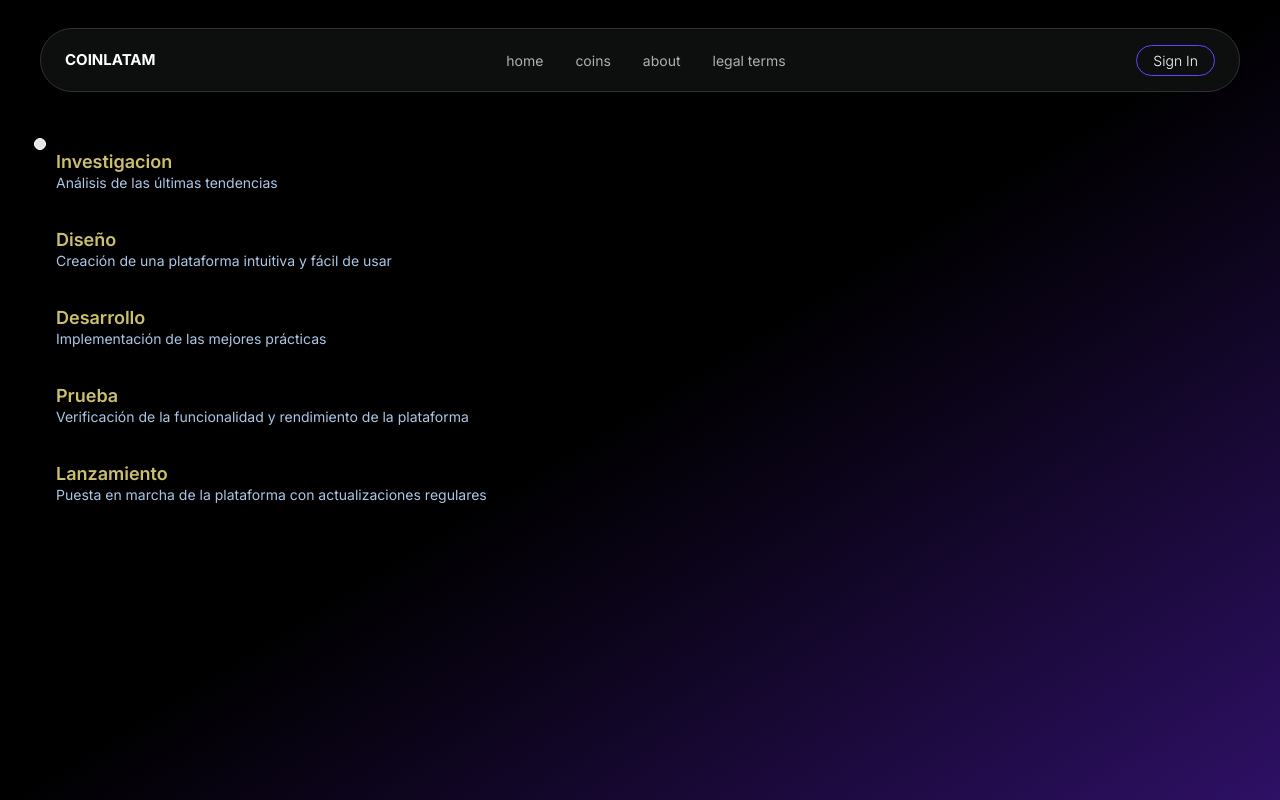
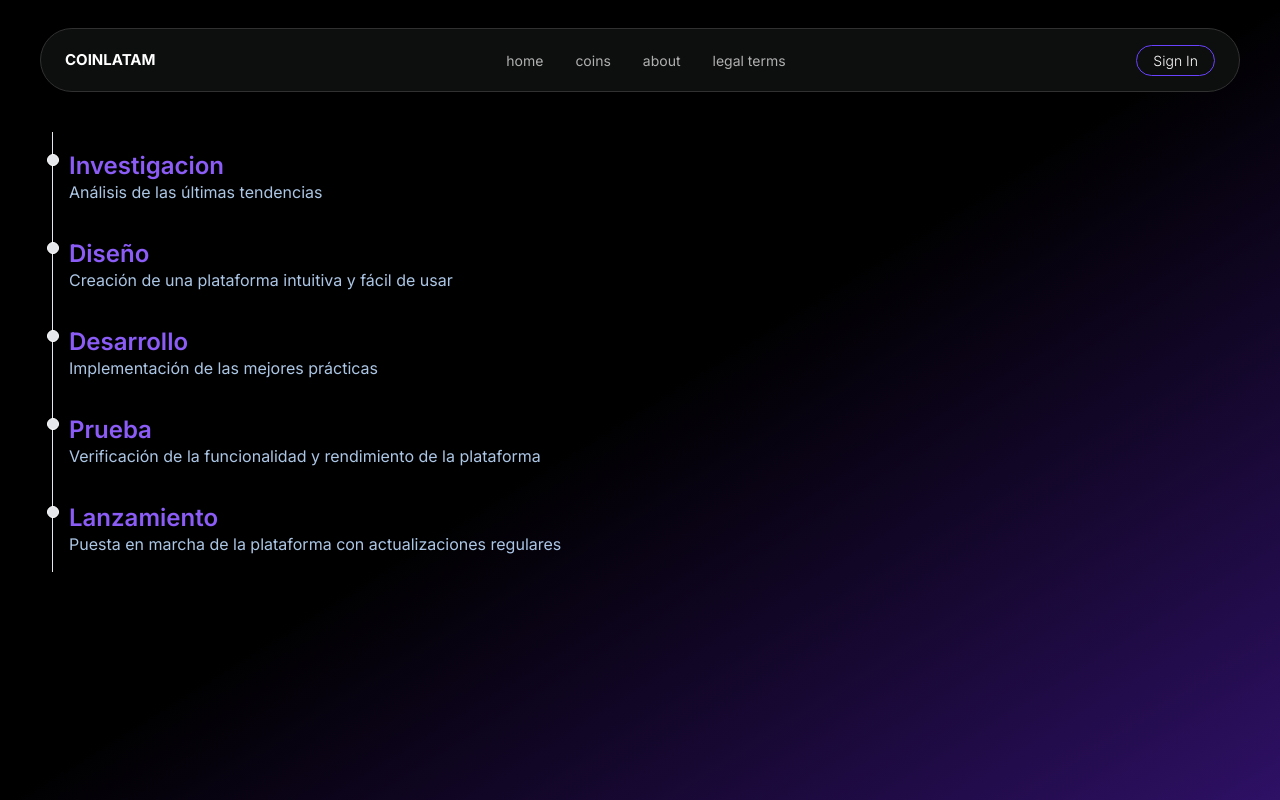
Before and after one commit to julianvidela/coin-latam, a Next.js app in the folder client/: page /pages/about in a window 1280 px wide. Built offline with nearby package versions, Linux system fonts and the light colour scheme; no server answers.

Commit message:
update loader

```diff
--- a/client/src/app/layout.js
+++ b/client/src/app/layout.js
@@ -1,27 +1,55 @@
+"use client"
 import { Inter } from "next/font/google";
 import "./globals.css";
 import Background from "@/components/ui/backGround";
 import NavBar from "@/components/navbar/navbar";
 import { Providers } from "./Providers";
+import { useState, useEffect } from "react";
+import { Loader } from ".//.//../components/ui/loader/loader";
+import { metadata } from "./metadata";
 
 const inter = Inter({ subsets: ["latin"] });
 
-export const metadata = {
-  title: "Create Next App",
-  description: "Generated by create next app",
+export default function RootLayout({ children }) {
+  const [loading, setLoading] = useState(true);
+
+  useEffect(() => {
+    const handleLoad = () => {
+      setLoading(false);
     };
 
-export default function RootLayout({ children }) {
+
+    window.addEventListener("load", handleLoad);
+
+
+    return () => window.removeEventListener("load", handleLoad);
+  }, []);
+
+    useEffect(() => {
+
+    const timer = setTimeout(() => {
+      setLoading(false);
+    }, 3000);
+
+    return () => clearTimeout(timer);
+  }, []);
+
+
   return (
     <html lang="en">
+      <head>
+        <title>{metadata.title}</title>
+        <meta name="description" content={metadata.description} />
+      </head>
       <body className={`${inter.className}`}>
-
+        {loading && <Loader />}
+        <div style={{ display: loading ? "none" : "block" }}>
           <Providers>
             <Background />
             <NavBar />
-
             {children}
           </Providers>
+        </div>
       </body>
     </html>
   );
--- /dev/null
+++ b/client/src/app/metadata.js
@@ -0,0 +1,5 @@
+// src/app/metadata.js
+export const metadata = {
+    title: "Create Next App",
+    description: "Generated by create next app",
+  };
--- a/client/src/app/pages/about/aboutSection.jsx
+++ b/client/src/app/pages/about/aboutSection.jsx
@@ -1,6 +1,5 @@
 import Spline from "@splinetool/react-spline"
 import Timeline from "./components/timeline";
-
 
 
 const aboutSection = () => {
--- a/client/src/app/pages/about/components/timeline.jsx
+++ b/client/src/app/pages/about/components/timeline.jsx
@@ -1,17 +1,18 @@
 import TimelineData from "./timelineData";
 
 const Timeline = () => (
-  <div className="relative">
+  <div className="relative border-s border-gray-200 ml-3 mt-6">
 
-    <div className="absolute w-3 h-3 bg-gray-200 rounded-full mt-1.5 -start-1.5 border border-white dark:border-gray-900 dark:bg-gray-700"></div>
+
     {TimelineData.map((data, index) => (
       <div className="p-4" key={index}>
+        <div className="absolute w-3 h-3 bg-gray-200 rounded-full mt-1.5 -start-1.5 border border-white dark:border-gray-900 dark:bg-gray-700"></div>
         <div className="flex items-center">
-          <h3 className="text-lg font-semibold text-yellow-200/80 dark:text-white">
+          <h3 className="text-[24px] font-semibold text-violet-500">
             {data.title}
           </h3>
         </div>
-        <p className="mb-1 text-sm font-normal leading-none text-blue-200/90 dark:text-gray-500">
+        <p className="mb-1 text-[16px] font-normal leading-none text-blue-200/90">
           {data.description}
         </p>
       </div>
--- a/client/src/components/navbar/profile/profile.css
+++ b/client/src/components/navbar/profile/profile.css
@@ -1,32 +1,28 @@
-
-
-
 :root {
   --primary: #000000;
   --background: #000000;
-    --secondary-bg: #0A0A0A;
+  --secondary-bg: #0a0a0a;
   --secondary-border: #242424;
-    --secondary-bg-hover: #1F1F1F;
-    --gray: #847F90;
+  --secondary-bg-hover: #1f1f1f;
+  --gray: #847f90;
   --gray-hover: #171717;
   --primary-hover: #555555;
-    --link-gray: #9B9B9B;
+  --link-gray: #9b9b9b;
   --navigation-bg: #020202;
-    --link-gray-hover: #1F1F1F;
-    --gray: #E1E1E1;
-    --gray-border: #2E2E2E;
+  --link-gray-hover: #1f1f1f;
+  --gray: #e1e1e1;
+  --gray-border: #2e2e2e;
   --dropdown-bg: #010101;
-    --tab-bg: #1F1F1F;
-    --white: #FCFCFC;
+  --tab-bg: #1f1f1f;
+  --white: #fcfcfc;
   --navbar-height: 64px;
-    --primary-bg: #EDEDED;
-    --primary-bg-hover: #CCCCCC;
-    --primary-text: #0E0E0E;
+  --primary-bg: #ededed;
+  --primary-bg-hover: #cccccc;
+  --primary-text: #0e0e0e;
 }
 
 body {
-    font-family: 'Open Sans',
-    sans-serif;
+  font-family: "Open Sans", sans-serif;
   font-size: 16px;
   background: var(--background);
 }
@@ -48,8 +44,7 @@ body {
   height: var(--navbar-height);
   padding: 0 1rem;
   align-items: center;
-    box-shadow: 0 1px 0 0
-        rgba(0, 0, 0, .1);
+  box-shadow: 0 1px 0 0 rgba(0, 0, 0, 0.1);
 }
 
 .menu__bar {
@@ -63,7 +58,6 @@ body {
   align-items: center;
 }
 
-
 .navigation {
   margin-left: 1rem;
   display: flex;
@@ -71,10 +65,9 @@ body {
   list-style-type: none;
   align-items: center;
   gap: 1rem;
-
 }
 
-.navigation>li {
+.navigation > li {
   display: flex;
   position: relative;
   cursor: pointer;
@@ -82,30 +75,26 @@ body {
   min-height: 2.25rem;
 }
 
-.navigation>li>a {
+.navigation > li > a {
   color: var(--link-gray);
   font-size: 0.875rem;
   text-decoration: none;
   transition: all 0.3s ease;
 }
 
-.navigation>li>a:hover {
+.navigation > li > a:hover {
   color: var(--white);
 }
 
-
-
-
-.navigation>li:hover .dropdown,
-.navigation>li:focus-within .dropdown {
+.navigation > li:hover .dropdown,
+.navigation > li:focus-within .dropdown {
   display: block;
 }
 
 @keyframes fadeIn {
   from {
     opacity: 0;
-        transform: scale(0.99)
-        translateY(-0.7em);
+    transform: scale(0.99) translateY(-0.7em);
     transform-origin: top;
   }
   to {
@@ -118,7 +107,7 @@ body {
   position: absolute;
   top: 0;
 
-    right:-60% ;
+  right: -60%;
   padding-top: 3.75rem;
 }
 
@@ -134,17 +123,12 @@ body {
   animation: fadeIn 0.2s ease-in-out;
 }
 
-
-
-
 .list-items-with-description li svg {
   stroke: var(--white);
   stroke-width: 1px;
   width: 1.5rem;
   height: 1.5rem;
 }
-
-
 
 .item-title p {
   font-size: 0.7rem;
@@ -155,8 +139,6 @@ body {
 .list-items-with-description li:hover p {
   color: var(--white);
 }
-
-
 
 .secondary {
   background: none;
@@ -178,9 +160,7 @@ body {
 }
 
 .primary:hover {
-    background: var(
-        --primary-bg-hover
-    );
+  background: var(--primary-bg-hover);
 }
 
 .burger-menu {
@@ -191,10 +171,6 @@ body {
   background: transparent;
 }
 
-
-
-@media (min-width: 1024px) {
-    .lg\: {
-      /* Estilos para pantallas grandes */
+.profile_img_container img:hover + .profile_img_container .hover_anim{
+    background-color: #ffffff;
 }
-  }
--- a/client/src/components/navbar/profile/profile.jsx
+++ b/client/src/components/navbar/profile/profile.jsx
@@ -1,21 +1,20 @@
 "use client";
+
 import FlagAndCurrency from "@/components/ui/flagcurrency/flagComponent";
 import "./profile.css";
 import { signIn, useSession, signOut } from "next-auth/react";
+import css from "./profile.module.css";
+
 const Profile = () => {
   const { data: session } = useSession();
   return (
     <div className="">
       {session?.user ? (
         <ul className="navigation hide">
-          <li className="">
-
-              <img
-                src={session.user.image}
-                alt="user avatar"
-                className="w-6 h-6 md:w-7 md:h-7 rounded-full"
-              />
-
+          <li>
+            <div className={css.profile_img_wrap}>
+              <img src={session.user.image} alt="user avatar" />
+            </div>
 
             <div className="dropdown__wrapper">
               <div className="dropdown">
@@ -23,9 +22,8 @@ const Profile = () => {
                   <li>
                     <div className="item-title flex flex-col gap-2 items-start p-2">
                       <div className="flex gap-2 items-center">
-                      <h3 className="text-[12px]">{session.user.name}</h3>
-                      <FlagAndCurrency/>
-
+                        <h3 className="text-[12px]">{session.user.name}</h3>
+                        <FlagAndCurrency />
                       </div>
                       <p>{session.user.email}</p>
                       <button
--- /dev/null
+++ b/client/src/components/navbar/profile/profile.module.css
@@ -0,0 +1,27 @@
+.profile_img_wrap {
+    z-index: 445;
+    width: 40px;
+    height: 40px;
+    background-color: #f0f0f000;
+    border-radius: 50%;
+    display: flex;
+    justify-content: center;
+    align-items: center;
+    transition: background-color 0.3s ease;
+}
+
+.profile_img_wrap img {
+    width: 28px;
+    border-radius: 50%;
+    height: auto;
+}
+
+.profile_img_wrap img:hover {
+    cursor: pointer;
+}
+
+
+
+.profile_img_wrap:hover {
+    background-color: #8a8a8a27;
+}
```
Also changed, not shown: client/src/components/ui/loader/loader.jsx (renamed from client/src/components/ui/laoder/loader.jsx). Lines whose indentation alone changed are shown as unchanged.
